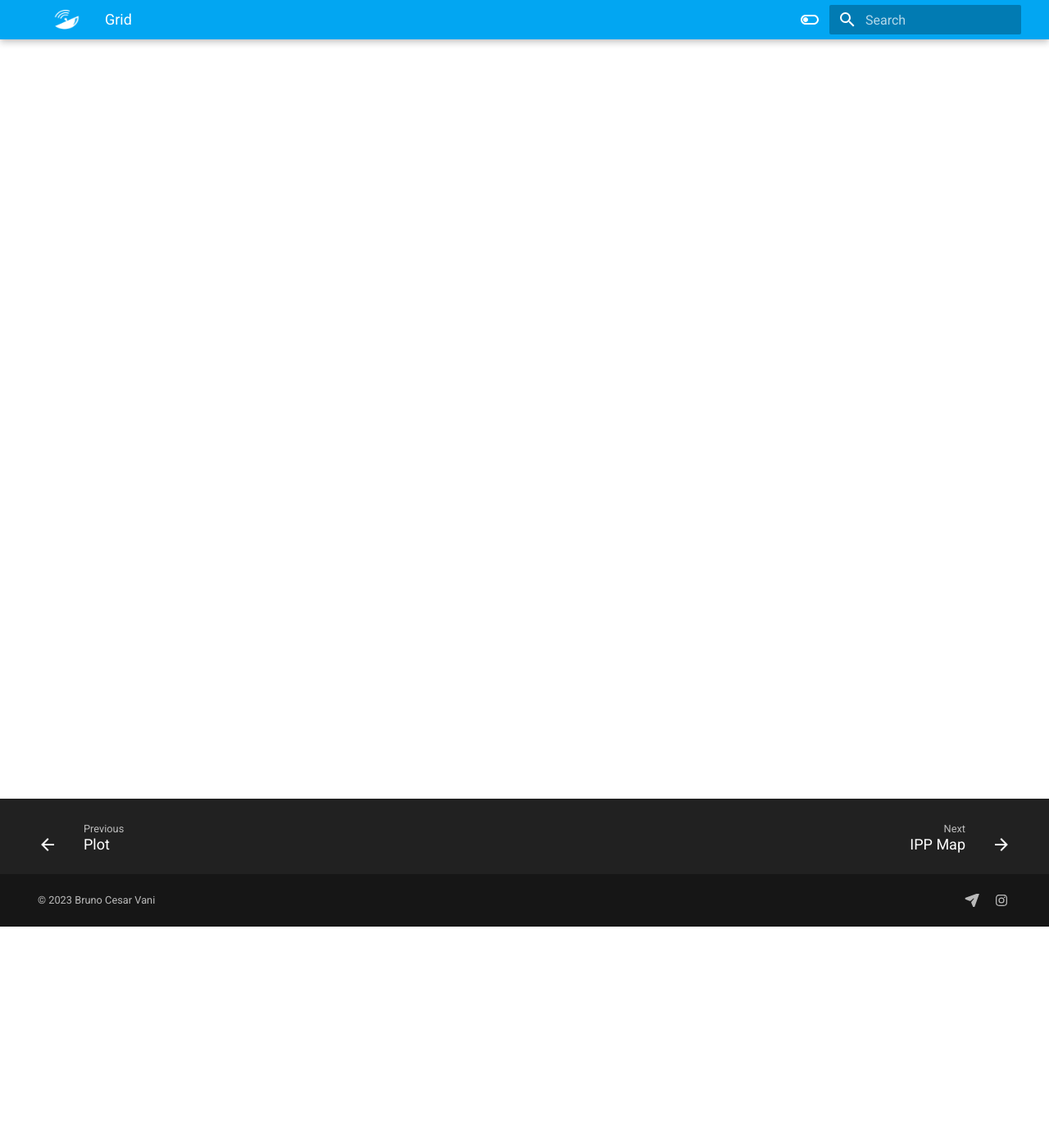
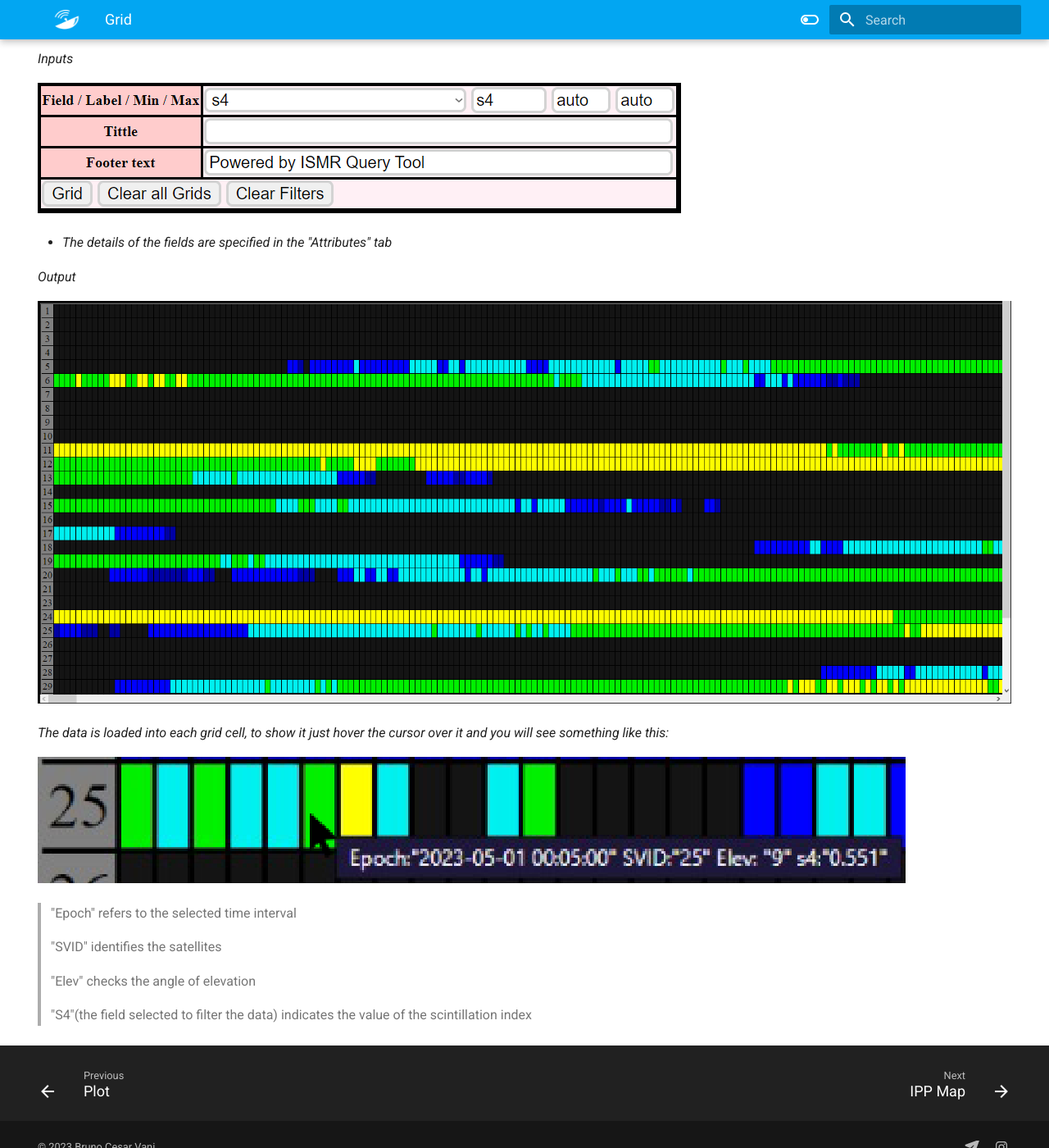
Before and after one commit to terraembytes/ISMRQueryToolManual, an MkDocs documentation site: the page built from docs/grid.md, in a window 1280 px wide and 1400 px high, scrolled down 270 px. Shown: the whole window at 82% size. Built offline with MkDocs 1.6.1 and Material for MkDocs 9.7.7, drawn with Linux system fonts in a browser that asks for light colours; some of the changed text lies outside the part shown.

Commit message:
$att-grid

```diff
--- a/docs/grid.md
+++ b/docs/grid.md
@@ -1 +1,35 @@
+---
+hide:
+  - navigation
+  - toc
+---
+
 # Grid
+
+* * *
+
+Here you can generate a list of scintillation values according to the defined fields and the desired time interval.
+
+* * *
+
+*Inputs*
+
+![Fields](images/grid/params.PNG)
+
+ - *The details of the fields are specified in the "Attributes" tab*
+
+*Output*
+
+![Output](images/grid/output.PNG)
+
+*The data is loaded into each grid cell, to show it just hover the cursor over it and you will see something like this:*
+
+![Information](images/grid/info.PNG)
+
+>"Epoch" refers to the selected time interval
+
+>"SVID" identifies the satellites
+
+>"Elev" checks the angle of elevation
+
+>"S4"(the field selected to filter the data) indicates the value of the scintillation index
--- a/mkdocs.yml
+++ b/mkdocs.yml
@@ -2,6 +2,7 @@ site_name: ISMR Query Tool Manual
 nav:
   - Home: index.md
   - Getting Started: gS.md
+  - Attributes: atributos.md
   - Plot: plot.md
   - Grid: grid.md
   - IPP Map: ippmap.md
```
Also changed, not shown: docs/api.md (+16 -20 lines), docs/atributos.md (added, +2 -0 lines), docs/images/api/data50.PNG (added), docs/images/grid/info.PNG (added), docs/images/grid/output.PNG (added), docs/images/grid/params.PNG (added).
